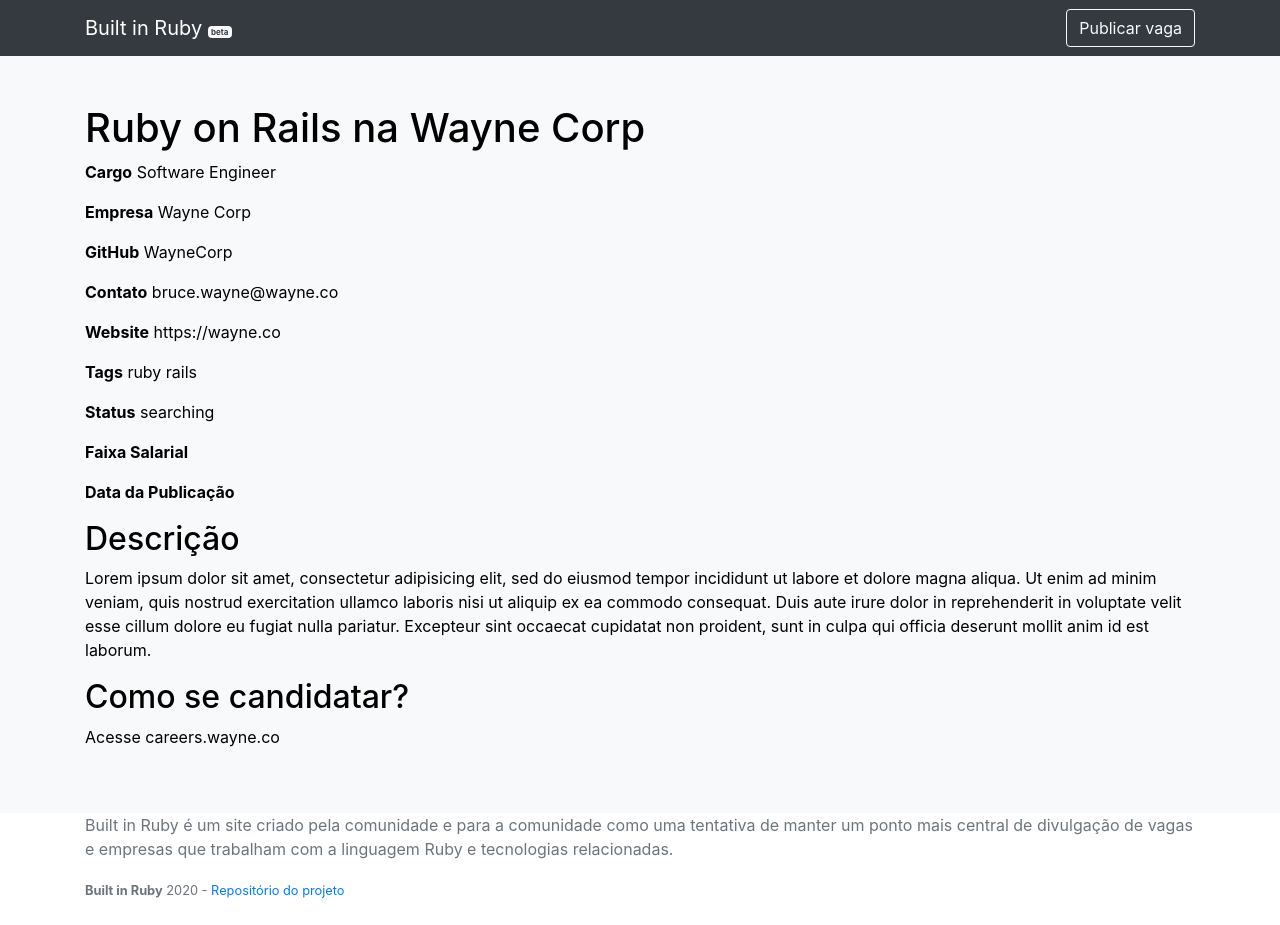
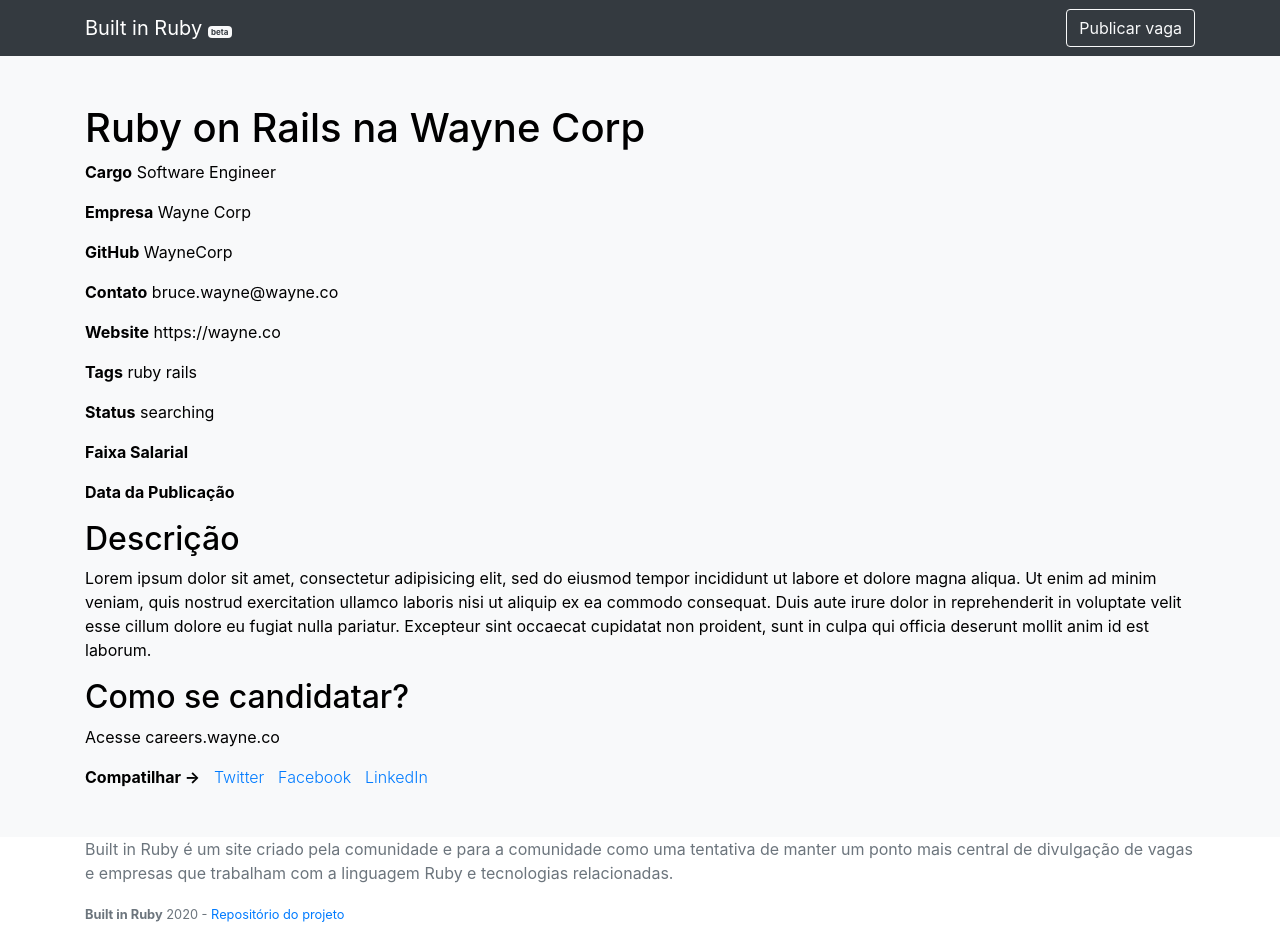
Before and after one commit to builtinruby/builtinruby, a Jekyll site: the page built from jobs/2020-09-01-ruby-on-rails-developer-na-wayne-corp.md, in a window 1280 px wide. Built offline with Jekyll 4.4.1, drawn with Linux system fonts in a browser that asks for light colours; before the commit the page ends 901 px from its top, so only the background shows below that.

Commit message:
feat: add social buttons

```diff
--- /dev/null
+++ b/_includes/social/share_page.html
@@ -0,0 +1,7 @@
+<div class="share-page">
+    Compatilhar &rarr;
+    <a href="https://twitter.com/intent/tweet?text={{ page.title }}&url={{ site.url }}{{ page.url }}&via={{ site.twitter_username }}&related={{ site.twitter_username }}" rel="nofollow" target="_blank" title="Share on Twitter">Twitter</a>
+    <a href="https://facebook.com/sharer.php?u={{ site.url }}{{ page.url }}" rel="nofollow" target="_blank" title="Share on Facebook">Facebook</a>
+    <a href="http://www.linkedin.com/shareArticle?mini=true&url=<URL>&title={{ page.title }}&summary={{ page.description
+    }}&source={{site.url}}" rel="nofollow" target="_blank" title="Share on LinkedIn">LinkedIn</a>
+</div>
--- a/_layouts/jobs.html
+++ b/_layouts/jobs.html
@@ -58,6 +58,8 @@
 
           <h2>Como se candidatar?</h2>
           <p>{{ page.how_to_apply }}</p>
+
+          {% include social/share_page.html %}
         </div>
       </div>
     </main>
--- a/_sass/application.scss
+++ b/_sass/application.scss
@@ -1,5 +1,9 @@
+
+$secondary-color: #ffffff;
+$light-color: #333333;
 
 @import 'bootstrap/bootstrap';
+@import 'social/share-page';
 
 $backgroundColor: #ffffff;
 $bodyColor: #000000;
--- /dev/null
+++ b/_sass/social/share-page.scss
@@ -0,0 +1,12 @@
+.share-page {
+  font-weight: 700;
+
+  a {
+    font-weight: 300;
+    margin-left: 10px;
+
+    &:hover {
+      text-decoration: none;
+    }
+  }
+}
```
